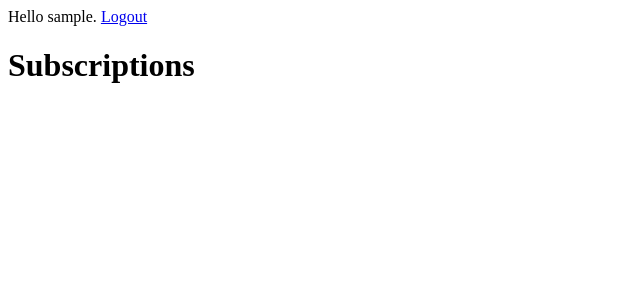
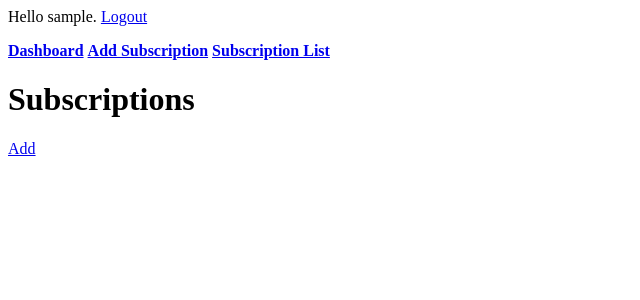
Before and after one commit to georgedorn/share2grandma, a Django app: a page that uses share2grandma/templates/base.html in a window 1280 px wide. Shown: the top 300 px of the page, without its empty margins (0-640 px from the left). Run offline with Django 3.2, Linux system fonts and the light colour scheme; the visitor is signed in with stand-in values (Sample User, id 1); data that the repository does not hold is empty.

Commit message:
added top nav links and delete link on subscription detail page

```diff
--- a/share2grandma/templates/base.html
+++ b/share2grandma/templates/base.html
@@ -15,6 +15,11 @@
 {% if user.is_authenticated %}{% trans "Hello" noop %} {{user.username}}.  <a href="{% url "django.contrib.auth.views.logout" %}">{% trans "Logout" noop %}</a>
 {% else %}<a href="{% url "auth_login" %}">{% trans "Login" noop %}</a>
 {% endif %}
+<dl>
+    <dt><a href="{% url "dashboard_main" %}">Dashboard</a></dt>
+    <dt><a href="{% url "subscription_create_tumblr" %}">Add Subscription</a></dt>
+    <dt><a href="{% url "subscription_list" %}">Subscription List</a></dt>
+</dl>
 </div>
 {% endblock %}
 {% block content %}{% endblock %}
--- a/subscriptions/templates/subscriptions/genericsubscription_list.html
+++ b/subscriptions/templates/subscriptions/genericsubscription_list.html
@@ -3,8 +3,10 @@
 
 {% block content %}
     <h1>{% trans "Subscriptions" noop %}</h1>
+    <a href="{% url "subscription_create_tumblr" %}">Add</a>
     <dl>
         {% for subscription in object_list %}
+        <a href="{% url "subscription_detail_tumblr" pk=subscription.pk %}">
             <dt class="top"><br>User</dt>
             <dd>{{ subscription.user }}</dd>
             <dt>{% trans "Enabled?" noop %}</dt>
@@ -15,6 +17,8 @@
             <dd>{{ subscription.pretty_name }}</dd>
             <dt>{% trans "Avatar" noop %}</dt>
             <dd><img src="{{ subscription.avatar }}"></dd>
+        </a>
         {% endfor %}
+
     </dl>
 {% endblock %}
--- a/subscriptions/templates/subscriptions/tumblrsubscription_detail.html
+++ b/subscriptions/templates/subscriptions/tumblrsubscription_detail.html
@@ -3,6 +3,7 @@
 
 {% block content %}
     <h1>{% trans "Details" noop %}</h1>
+    <a href="{% url "subscription_delete_tumblr" pk=object.pk %}">Delete</a>
     <dl>
         <dt class="top"><br>{% trans "User" noop %}</dt>
         <dd>{{ object.user }}</dd>
```
